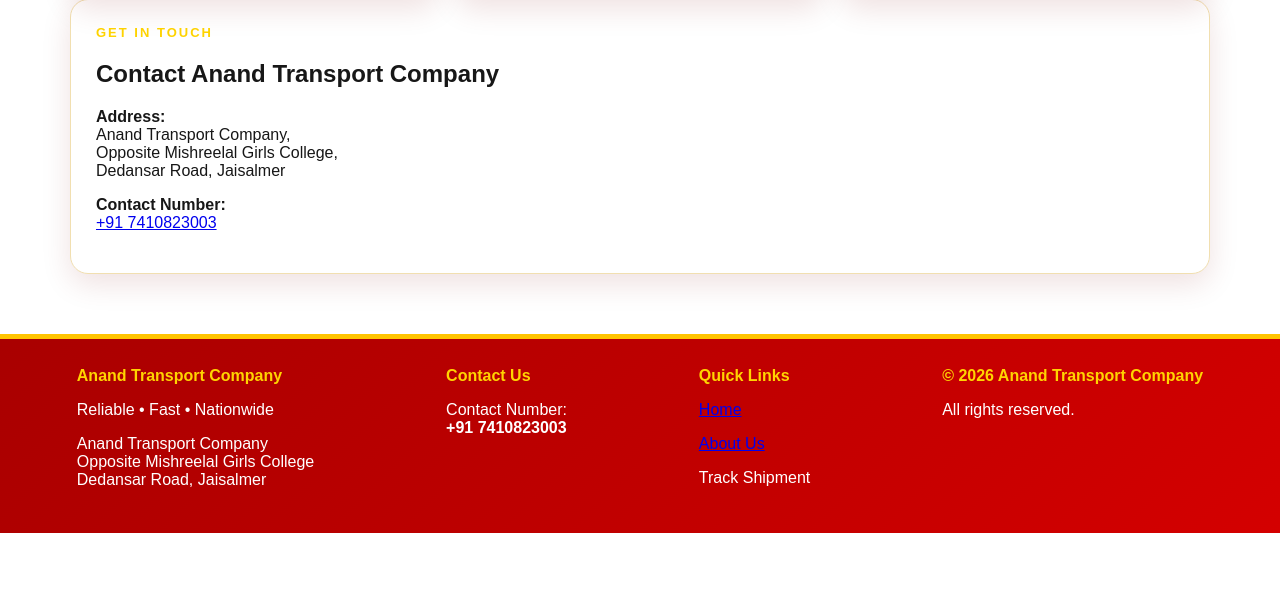
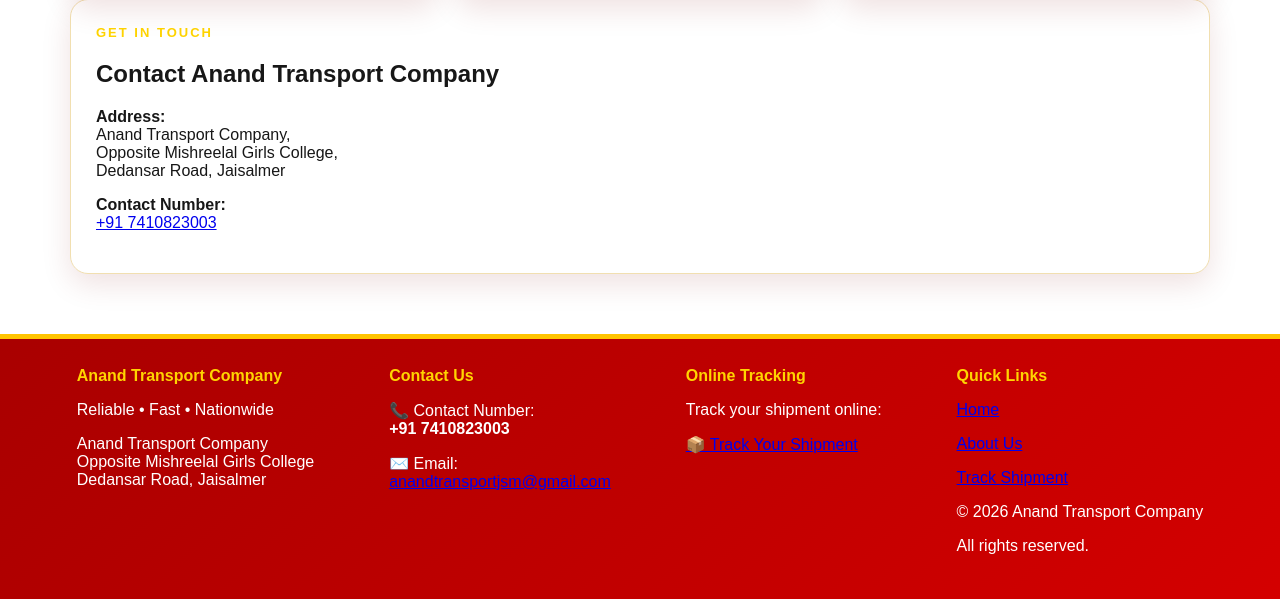
Before and after one commit to anandtransport/anand-transport-tracking, a Flask app: page /about in a window 1280 px wide. Shown: the part 631-1230 px from the top of the page. Before the commit the page ends 1164 px from the top, so only its background shows below. Run offline with Flask 3, Linux system fonts and the light colour scheme; parts of the project's set-up code (start-up, migrations or seed data) failed here and were passed over; some libraries are stand-ins or nearby versions.

Commit message:
Update base.html

```diff
--- a/templates/base.html
+++ b/templates/base.html
@@ -26,7 +26,6 @@
         </span>
 
     </a>
-
 
     <nav>
 
@@ -88,7 +87,6 @@
 <footer id="contact">
 
     <div>
-
         <b>Anand Transport Company</b>
 
         <p>
@@ -100,24 +98,44 @@
             Opposite Mishreelal Girls College<br>
             Dedansar Road, Jaisalmer
         </p>
-
     </div>
 
 
     <div>
-
         <b>Contact Us</b>
 
         <p>
-            Contact Number:<br>
+            📞 Contact Number:<br>
             <strong>+91 7410823003</strong>
         </p>
 
+        <p>
+            ✉️ Email:<br>
+            <a href="mailto:anandtransportjsm@gmail.com">
+                anandtransportjsm@gmail.com
+            </a>
+        </p>
     </div>
 
 
     <div>
+        <b>Online Tracking</b>
 
+        <p>
+            Track your shipment online:
+        </p>
+
+        <p>
+            <a href="https://anand-transport-tracking-3.onrender.com"
+               target="_blank"
+               rel="noopener noreferrer">
+                📦 Track Your Shipment
+            </a>
+        </p>
+    </div>
+
+
+    <div>
         <b>Quick Links</b>
 
         <p>
@@ -133,20 +151,18 @@
         </p>
 
         <p>
-            Track Shipment
+            <a href="{{ url_for('tracking', docket='') }}">
+                Track Shipment
+            </a>
         </p>
 
-    </div>
-
-
-    <div>
-
-        <b>© 2026 Anand Transport Company</b>
+        <p>
+            © 2026 Anand Transport Company
+        </p>
 
         <p>
             All rights reserved.
         </p>
-
     </div>
 
 </footer>
```
